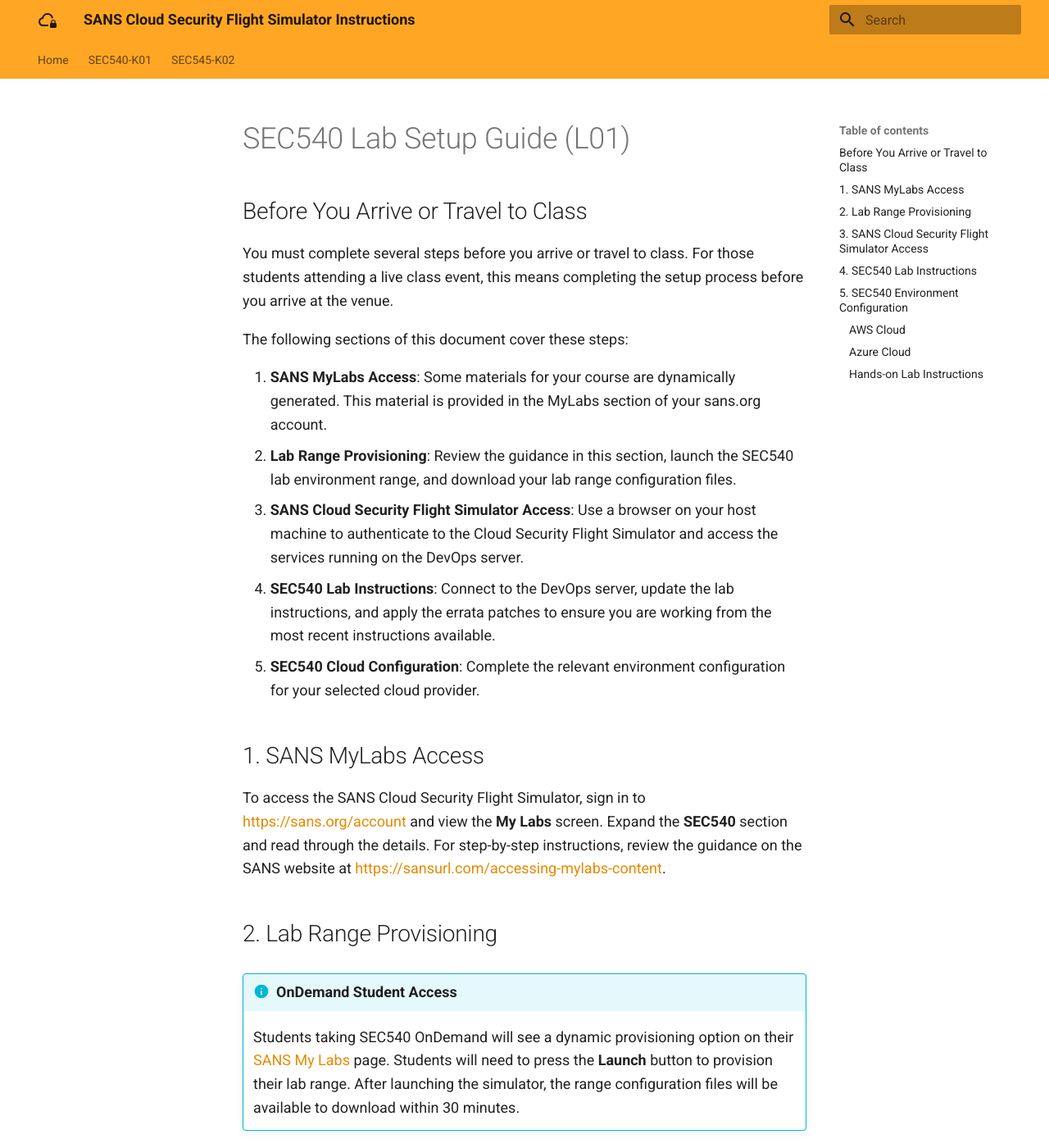
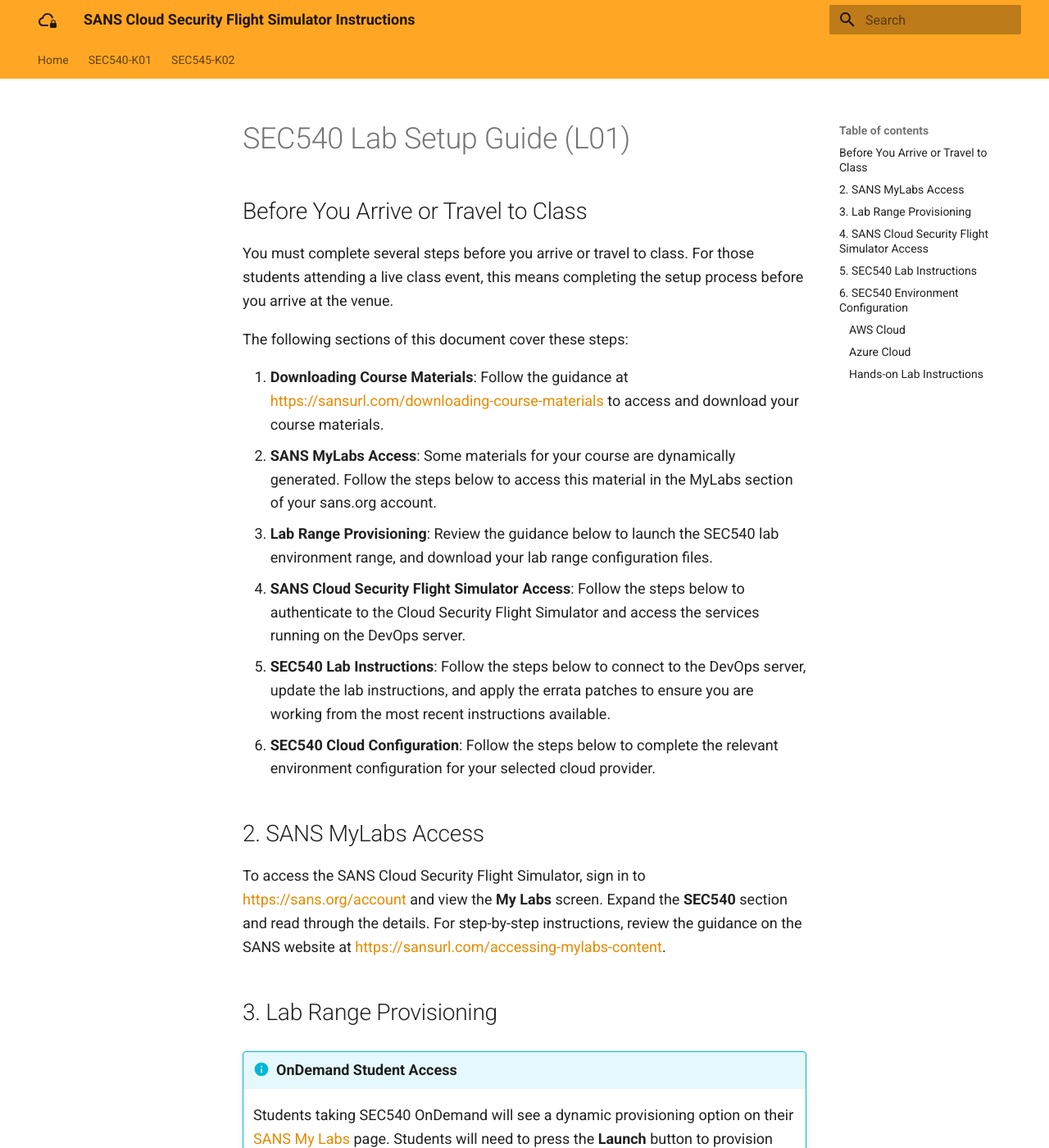
Before and after one commit to sans-cloud-sec540/simulator, an MkDocs documentation site: the page built from docs/docs/getting-started-l01.md, in a window 1280 px wide and 1400 px high. Shown: the whole window at 82% size. Built offline with MkDocs 1.6.1 and Material for MkDocs 9.7.7, drawn with Linux system fonts in a browser that asks for light colours; some of the changed text lies outside the part shown.

Commit message:
feat: adjust steps for download

```diff
--- a/docs/docs/getting-started-l01.md
+++ b/docs/docs/getting-started-l01.md
@@ -6,17 +6,18 @@
 
 The following sections of this document cover these steps:
 
-1. **SANS MyLabs Access**: Some materials for your course are dynamically generated. This material is provided in the MyLabs section of your sans.org account.
-2. **Lab Range Provisioning**: Review the guidance in this section, launch the SEC540 lab environment range, and download your lab range configuration files.
-3. **SANS Cloud Security Flight Simulator Access**: Use a browser on your host machine to authenticate to the Cloud Security Flight Simulator and access the services running on the DevOps server.
-4. **SEC540 Lab Instructions**: Connect to the DevOps server, update the lab instructions, and apply the errata patches to ensure you are working from the most recent instructions available.
-5. **SEC540 Cloud Configuration**: Complete the relevant environment configuration for your selected cloud provider.
+1. **Downloading Course Materials**: Follow the guidance at [https://sansurl.com/downloading-course-materials](https://sansurl.com/downloading-course-materials){: target="_blank" rel="noopener" } to access and download your course materials.
+2. **SANS MyLabs Access**: Some materials for your course are dynamically generated. Follow the steps below to access this material in the MyLabs section of your sans.org account.
+3. **Lab Range Provisioning**: Review the guidance below to launch the SEC540 lab environment range, and download your lab range configuration files.
+4. **SANS Cloud Security Flight Simulator Access**: Follow the steps below to authenticate to the Cloud Security Flight Simulator and access the services running on the DevOps server.
+5. **SEC540 Lab Instructions**: Follow the steps below to connect to the DevOps server, update the lab instructions, and apply the errata patches to ensure you are working from the most recent instructions available.
+6. **SEC540 Cloud Configuration**: Follow the steps below to complete the relevant environment configuration for your selected cloud provider.
 
-## 1. SANS MyLabs Access
+## 2. SANS MyLabs Access
 
 To access the SANS Cloud Security Flight Simulator, sign in to [https://sans.org/account](https://sans.org/account){: target="_blank" rel="noopener" } and view the **My Labs** screen. Expand the **SEC540** section and read through the details. For step-by-step instructions, review the guidance on the SANS website at [https://sansurl.com/accessing-mylabs-content](https://sansurl.com/accessing-mylabs-content){: target="_blank" rel="noopener" }.
 
-## 2. Lab Range Provisioning
+## 3. Lab Range Provisioning
 
 !!! info "OnDemand Student Access"
 
@@ -131,7 +132,7 @@
 
 1. When the virtual machine updates have finished applying, you can leave the browser tab running your OpenVSCode session open. You will use this again in Lab 1.0 to configure the cloud credentials.
 
-## 5. SEC540 Environment Configuration
+## 6. SEC540 Environment Configuration
 
 SEC540's lab environment focuses on cloud native technologies including GitLab CI/CD, Vault, Terraform, Kubernetes, Sigstore, Trivy, Open Policy Agent, Gatekeeper, Keycloak, Kong API Gateway, Checkov, Semgrep, Trivy, Prowler, Defect Dojo, Grafana, Open Telemetry, and Cloud Custodian. These technologies are cloud agnostic and used in the lab environment regardless of which cloud provider you choose. However, the configuration and implementation details of each technology will vary slightly depending on whether you target the Amazon Web Services (AWS) or Microsoft Azure cloud providers.
 
```
Also changed, not shown: other parts of docs/docs/getting-started-l01.md (+2 -2 lines).
